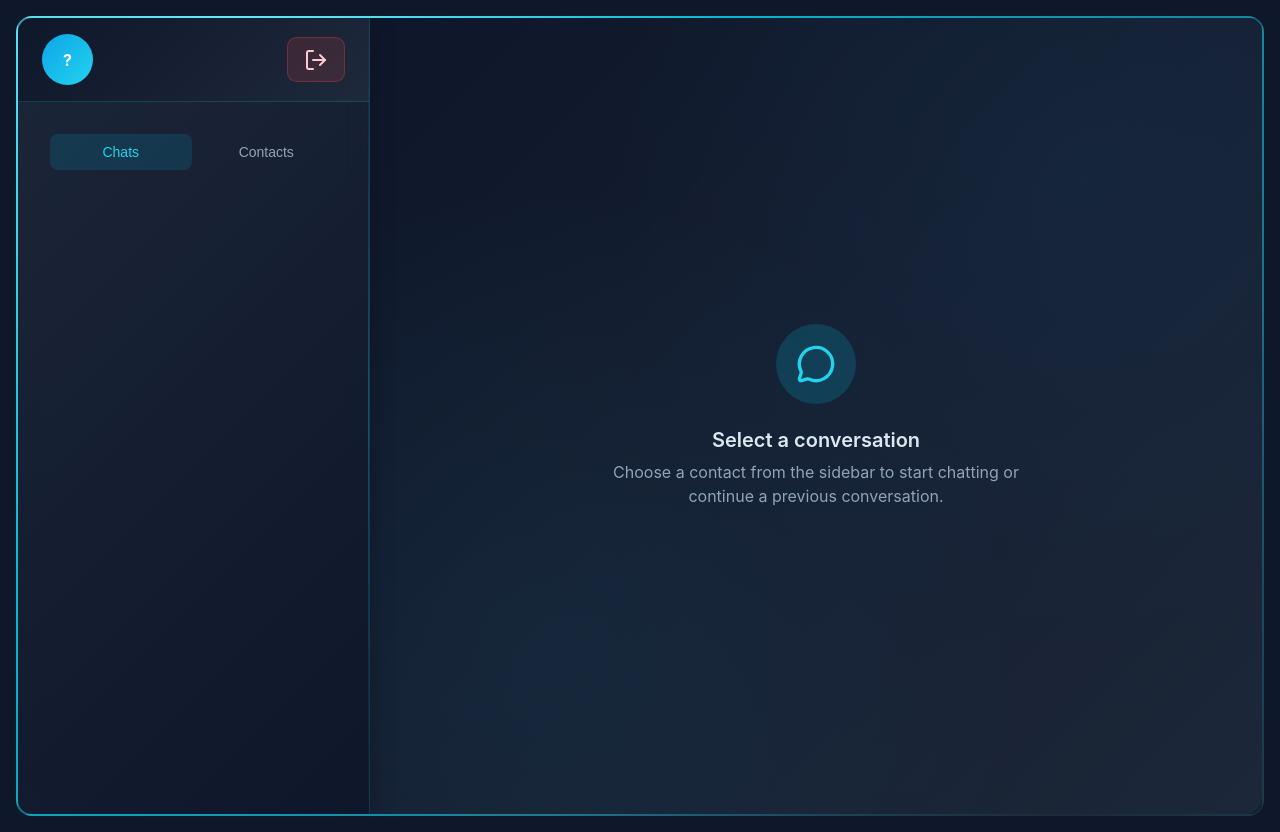
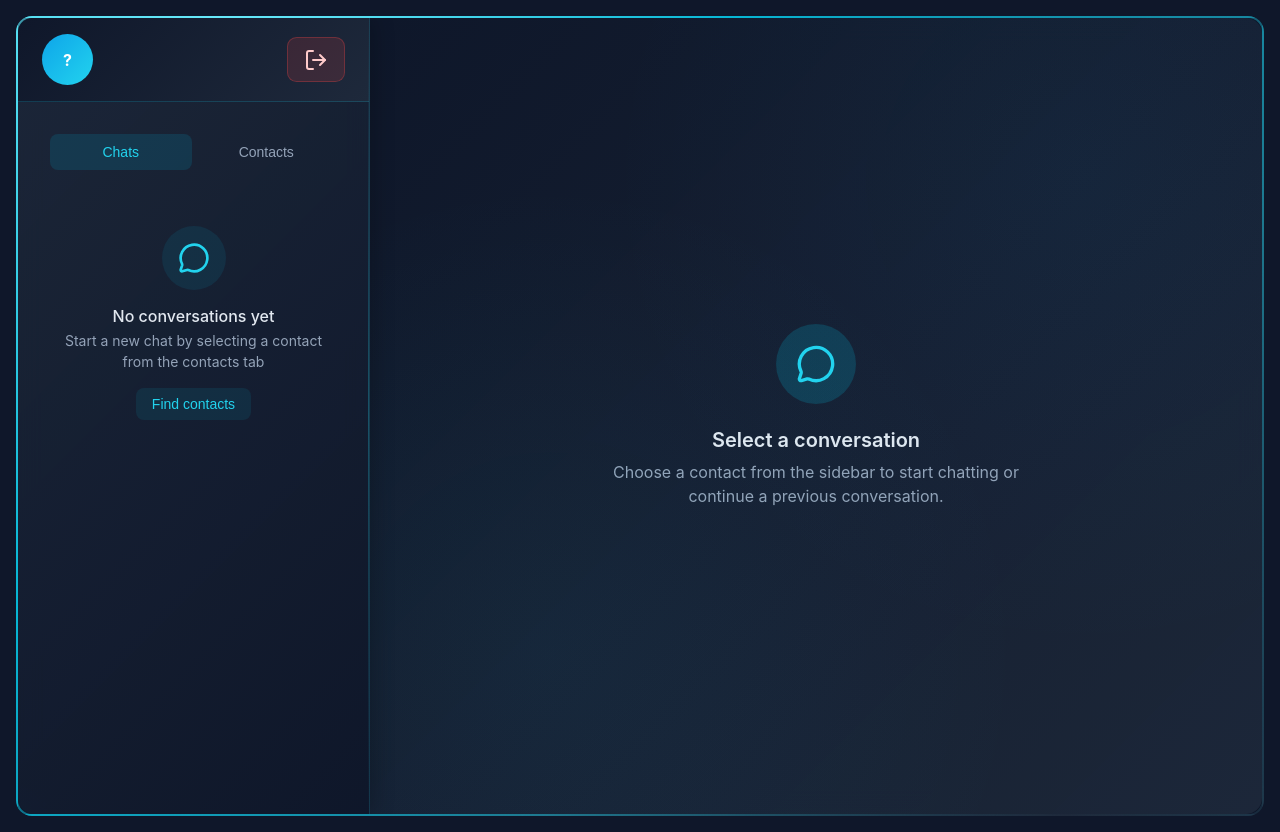
Before and after one commit to abrish0/spring-react-chat-app, a React (Vite) app in the folder frontend/: page / in a window 1280 px wide. Built offline with nearby package versions, Linux system fonts and the light colour scheme; no server answers; sample sign-in values are in the browser's storage.

Commit message:
feature: implement chat functionality with ActiveTab context and chat list display

```diff
--- /dev/null
+++ b/frontend/src/api/chats.js
@@ -0,0 +1,6 @@
+import axiosInstance from "../utils/axiosInstance";
+
+export async function getChats(){
+    const res = await axiosInstance.get("/chats");
+    return res.data;
+};
--- /dev/null
+++ b/frontend/src/components/ChatList.jsx
@@ -0,0 +1,54 @@
+import { useEffect, useState, useContext } from "react";
+import { getChats } from "../api/chats";
+import NoChatsFound from "./NoChatsFound";
+import { AuthContext } from "../context/AuthContext";
+import "./../styles/ChatsList.css";
+
+function ChatsList() {
+    const [chats, setChats] = useState([]);
+
+    const { user } = useContext(AuthContext);
+
+    useEffect(() => {
+        const fetchChats = async () => {
+            try {
+                const data = await getChats();
+                setChats(data);
+            } catch (err) {
+                console.error("Failed to fetch chats", err);
+            }
+        };
+
+        fetchChats();
+    }, []);
+
+    if (!chats.length) return <NoChatsFound />;
+
+    return (
+        <>
+            {chats.map((chat) => {
+                // determine the other user
+                const otherUser =
+                    chat.user1 === user.username ? chat.user2 : chat.user1;
+
+                return (
+                    <div key={chat.id} className="chat-item">
+                        <div className="chat-item-content">
+                            <div className="avatar-image-wrapper">
+                                <img
+                                    src="/avatar.png"
+                                    alt={otherUser}
+                                    className="avatar-image"
+                                />
+                            </div>
+
+                            <h4 className="chat-name">{otherUser}</h4>
+                        </div>
+                    </div>
+                );
+            })}
+        </>
+    );
+}
+
+export default ChatsList;
--- /dev/null
+++ b/frontend/src/components/NoChatsFound.jsx
@@ -0,0 +1,32 @@
+import { MessageCircleIcon } from "lucide-react";
+import "./../styles/NoChatsFound.css";
+import {ActiveTabContext} from "./../context/ActiveTabContext"
+import { useContext } from "react";
+
+function NoChatsFound() {
+
+    const {setActiveTab} = useContext(ActiveTabContext)
+
+    return (
+        <div className="no-chats-container">
+            <div className="no-chats-icon-wrapper">
+                <MessageCircleIcon className="no-chats-icon" />
+            </div>
+            <div className="no-chats-text">
+                <h4 className="no-chats-title">No conversations yet</h4>
+                <p className="no-chats-message">
+                    Start a new chat by selecting a contact from the contacts
+                    tab
+                </p>
+            </div>
+            <button
+                onClick={() => setActiveTab("contacts")}
+                className="no-chats-button"
+            >
+                Find contacts
+            </button>
+        </div>
+    );
+}
+
+export default NoChatsFound;
--- a/frontend/src/context/ActiveTabContext.jsx
+++ b/frontend/src/context/ActiveTabContext.jsx
@@ -1,6 +1,6 @@
 import { createContext, useContext, useState } from "react";
 
-const ActiveTabContext = createContext(null);
+export const ActiveTabContext = createContext(null);
 
 export function ActiveTabProvider({ children }) {
     const [activeTab, setActiveTab] = useState("chats"); // default
--- a/frontend/src/pages/Home.jsx
+++ b/frontend/src/pages/Home.jsx
@@ -1,10 +1,15 @@
+import { useContext } from "react";
 import BorderAnimatedContainer from "../components/BorderAnimatedContainer";
 import Header from "../components/Header";
 import NoConversationPlaceholder from "../components/NoConversationPlaceholder";
 import ActiveTabSwitch from "../components/ActiveTabSwitch";
 import "./../styles/home.css";
+import { ActiveTabContext } from "./../context/ActiveTabContext";
+import ChatsList from "../components/ChatList";
 
 function ChatPage() {
+        const { activeTab } = useContext(ActiveTabContext);
+
     return (
         <div className="chat-page">
             <BorderAnimatedContainer>
@@ -14,9 +19,14 @@ function ChatPage() {
                         <Header />
                         <div className="chat-sidebar-content">
                             {/*chat-vs-contact toggle*/}
-                            <ActiveTabSwitch/>
+                            <ActiveTabSwitch />
                             <div className="chat-sidebar-list">
                                 {/* Will contain ChatList or ContactList components */}
+                                {activeTab === "chats" ? (
+                                    <ChatsList />
+                                ) : (
+                                    <div></div>
+                                )}
                             </div>
                         </div>
                     </div>
--- /dev/null
+++ b/frontend/src/styles/ChatsList.css
@@ -0,0 +1,36 @@
+.chat-item {
+    background: rgba(6, 182, 212, 0.08);
+    padding: 1rem;
+    border-radius: 0.5rem;
+    cursor: pointer;
+    margin-bottom: 0.5rem;
+}
+
+.chat-item:hover {
+    background: rgba(6, 182, 212, 0.15);
+}
+
+.chat-item-content {
+    display: flex;
+    align-items: center;
+    gap: 0.75rem;
+}
+
+.avatar-image-wrapper {
+    width: 3rem;
+    height: 3rem;
+    border-radius: 50%;
+    overflow: hidden;
+}
+
+.avatar-image {
+    width: 100%;
+    height: 100%;
+    object-fit: cover;
+}
+
+.chat-name {
+    color: #e2e8f0;
+    font-weight: 500;
+    font-size: 0.875rem;
+}
--- /dev/null
+++ b/frontend/src/styles/NoChatsFound.css
@@ -0,0 +1,68 @@
+/* No Chats Container */
+.no-chats-container {
+    display: flex;
+    flex-direction: column;
+    align-items: center;
+    justify-content: center;
+    padding: 2.5rem 0;
+    text-align: center;
+    gap: 1rem;
+}
+
+/* Icon Wrapper */
+.no-chats-icon-wrapper {
+    width: 4rem;
+    height: 4rem;
+    background-color: rgba(6, 182, 212, 0.1);
+    border-radius: 9999px;
+    display: flex;
+    align-items: center;
+    justify-content: center;
+}
+
+.no-chats-icon {
+    width: 2rem;
+    height: 2rem;
+    color: #22d3ee;
+}
+
+/* Text Section */
+.no-chats-text {
+    display: flex;
+    flex-direction: column;
+    align-items: center;
+}
+
+.no-chats-title {
+    color: #e2e8f0;
+    font-weight: 500;
+    font-size: 1rem;
+    margin-bottom: 0.25rem;
+    margin-top: 0;
+}
+
+.no-chats-message {
+    color: #94a3b8;
+    font-size: 0.875rem;
+    padding: 0 1.5rem;
+    line-height: 1.5;
+    max-width: 24rem;
+    margin: 0;
+}
+
+/* Button */
+.no-chats-button {
+    padding: 0.5rem 1rem;
+    font-size: 0.875rem;
+    color: #22d3ee;
+    background-color: rgba(6, 182, 212, 0.1);
+    border: none;
+    border-radius: 0.5rem;
+    cursor: pointer;
+    transition: background-color 0.2s ease;
+    font-weight: 500;
+}
+
+.no-chats-button:hover {
+    background-color: rgba(6, 182, 212, 0.2);
+}
```
